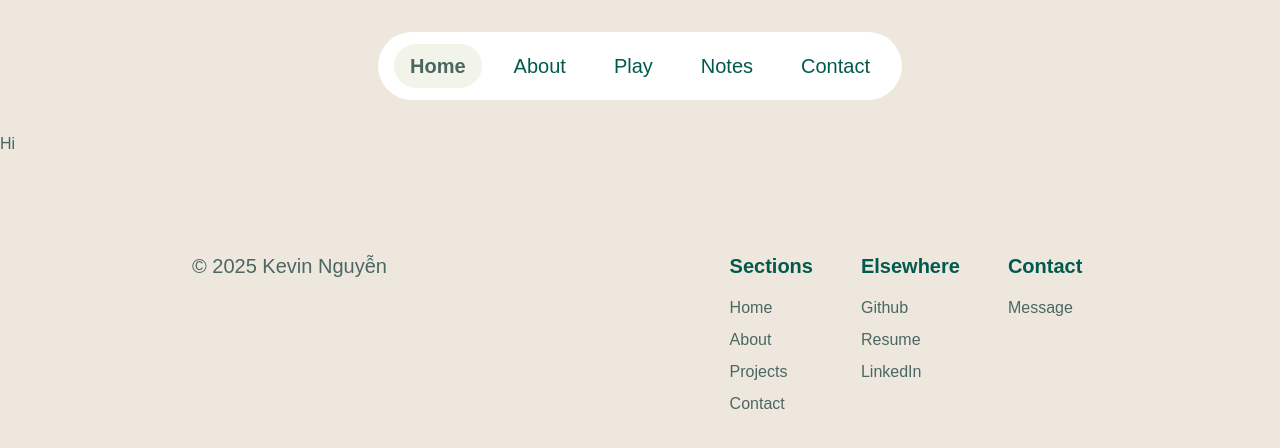
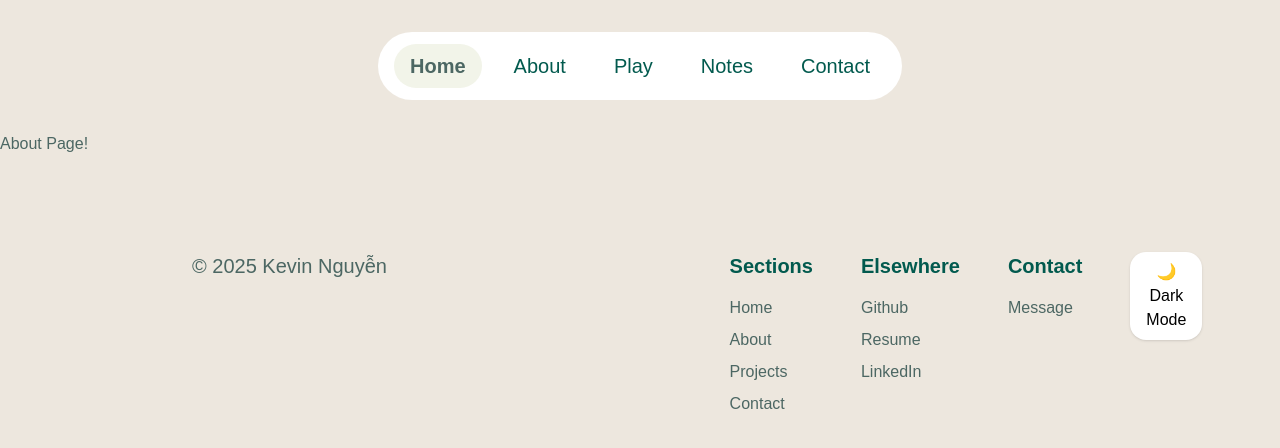
Before and after one commit to KienHongNguyen/kevin-portfolio, a Next.js app: page /About in a window 1280 px wide. Shown: the top 448 px of the page. Built offline with nearby package versions, Linux system fonts and the light colour scheme.

Commit message:
Create Dark Mode Toggle

```diff
--- a/app/About/page.tsx
+++ b/app/About/page.tsx
@@ -1,7 +1,7 @@
 import React from "react";
 
 const page = () => {
-  return <div>Hi</div>;
+  return <div>About Page!</div>;
 };
 
 export default page;
--- a/app/components/AboutPage.tsx
+++ b/app/components/AboutPage.tsx
@@ -37,9 +37,11 @@ const AboutPage = () => {
             className='w-full rounded-t-full'
           ></img>
         </div>
-        <div className='w-3/5'>
-          I&apos;m a Web Developer working remotely from 8°C Melbourne,
-          Australia.
+        <div className='flex justify-between h-fit w-3/5'>
+          <div>
+            I&apos;m a Web Developer working remotely from 8°C Melbourne,
+            Australia.
+          </div>
         </div>
       </div>
     </main>
--- /dev/null
+++ b/app/components/DarkModeToggle.tsx
@@ -0,0 +1,16 @@
+"use client";
+
+import { useTheme } from "./ThemeContext";
+
+export default function DarkModeToggle() {
+  const { theme, toggleTheme } = useTheme();
+
+  return (
+    <button
+      className='flex gap-2 px-4 py-2 rounded-2xl bg-white dark:bg-black text-black dark:text-white shadow transition'
+      onClick={toggleTheme}
+    >
+      {theme === "dark" ? "🌞 Light Mode" : "🌙 Dark Mode"}
+    </button>
+  );
+}
--- a/app/components/Footer.tsx
+++ b/app/components/Footer.tsx
@@ -1,20 +1,11 @@
 "use client";
 import React from "react";
 import { useEffect, useState } from "react";
+import DarkModeToggle from "./DarkModeToggle";
 
 export default function Footer() {
   const year = new Date();
   const date1 = year.getFullYear();
-  // const [darkMode, setDarkMode] = useState(false);
-
-  // useEffect(() => {
-  //   const root = document.documentElement;
-  //   if (darkMode) {
-  //     root.classList.add("dark");
-  //   } else {
-  //     root.classList.remove("dark");
-  //   }
-  // }, [darkMode]);
 
   return (
     <footer className='max-w-[1440px] mx-auto px-48 py-24'>
@@ -54,12 +45,9 @@ export default function Footer() {
             </div>
           </div>
 
-          {/* <button
-            onClick={() => setDarkMode((prev) => !prev)}
-            className='px-4 py-2 bg-gray-200 dark:bg-gray-700 rounded-md shadow hover:scale-105 transition'
-          >
-            {darkMode ? "🌞 Light Mode" : "🌙 Dark Mode"}
-          </button> */}
+          <div className='h-fit'>
+            <DarkModeToggle />
+          </div>
         </div>
       </div>
     </footer>
--- /dev/null
+++ b/app/components/ThemeContext.tsx
@@ -0,0 +1,55 @@
+"use client";
+import React, { createContext, useContext, useEffect, useState } from "react";
+
+type Theme = "light" | "dark";
+
+interface ThemeContextProps {
+  theme: Theme;
+  toggleTheme: () => void;
+}
+
+const ThemeContext = createContext<ThemeContextProps | undefined>(undefined);
+
+export const ThemeProvider = ({ children }: { children: React.ReactNode }) => {
+  const [theme, setTheme] = useState<Theme>("light");
+
+  // On mount, read localStorage or prefers-color-scheme
+  useEffect(() => {
+    const stored = localStorage.getItem("theme");
+    if (
+      stored === "dark" ||
+      (!stored && window.matchMedia("(prefers-color-scheme: dark)").matches)
+    ) {
+      setTheme("dark");
+      document.documentElement.classList.add("dark");
+    } else {
+      setTheme("light");
+      document.documentElement.classList.remove("dark");
+    }
+  }, []);
+
+  // Update <html> class and localStorage when theme changes
+  useEffect(() => {
+    if (theme === "dark") {
+      document.documentElement.classList.add("dark");
+      localStorage.setItem("theme", "dark");
+    } else {
+      document.documentElement.classList.remove("dark");
+      localStorage.setItem("theme", "light");
+    }
+  }, [theme]);
+
+  const toggleTheme = () => setTheme(theme === "dark" ? "light" : "dark");
+
+  return (
+    <ThemeContext.Provider value={{ theme, toggleTheme }}>
+      {children}
+    </ThemeContext.Provider>
+  );
+};
+
+export function useTheme() {
+  const ctx = useContext(ThemeContext);
+  if (!ctx) throw new Error("useTheme must be used within ThemeProvider");
+  return ctx;
+}
--- a/app/globals.css
+++ b/app/globals.css
@@ -11,12 +11,18 @@
   --font-sans: var(--font-geist-sans);
   --font-mono: var(--font-geist-mono);
 }
-
+/*
 @media (prefers-color-scheme: dark) {
   :root {
-    --background: #ede7de;
-    --foreground: #ede7de;
+    --background: #1f2b27;
+    --foreground: #1f2b27;
+    --text: #ede7de;
   }
+} */
+
+.dark {
+  --background: #1f2b27;
+  --text: #ede7de;
 }
 
 body {
@@ -34,12 +40,18 @@ h1 {
 }
 
 @theme {
+  --font-display: "Satoshi", "sans-serif";
+
+  /* Basic Color */
   --color-blue: #0000ff;
   --color-mainblue: #1447e6;
   --color-red: #ff0000;
   --color-green: #008000;
   --color-yellow: #ffff00;
+
+  /* Custom Color */
   --color-champagne: #ede7de;
   --color-light-forest: #4c6763;
   --color-forest: #025a4e;
+  --color-grape: rgba(114, 35, 204);
 }
--- a/app/layout.tsx
+++ b/app/layout.tsx
@@ -3,6 +3,7 @@ import { Geist, Geist_Mono } from "next/font/google";
 import "./globals.css";
 import Header from "./components/Header";
 import Footer from "./components/Footer";
+import { ThemeProvider } from "./components/ThemeContext";
 
 const geistSans = Geist({
   variable: "--font-geist-sans",
@@ -30,9 +31,11 @@ export default function RootLayout({
       <body
         className={`${geistSans.variable} ${geistMono.variable} antialiased`}
       >
-        <Header />
-        <main>{children}</main>
-        <Footer />
+        <ThemeProvider>
+          <Header />
+          <main>{children}</main>
+          <Footer />
+        </ThemeProvider>
       </body>
     </html>
   );
--- a/app/page.tsx
+++ b/app/page.tsx
@@ -1,10 +1,12 @@
+"use client";
 import About from "./components/About";
 import AboutPage from "./components/AboutPage";
 import Homepage from "./components/Homepage";
+import DarkModeToggle from "./components/DarkModeToggle";
 
 export default function Home() {
   return (
-    <main className='relative scroll-smooth '>
+    <main className='relative scroll-smooth'>
       <AboutPage />
       {/* <Homepage /> */}
       {/* <About /> */}
```
